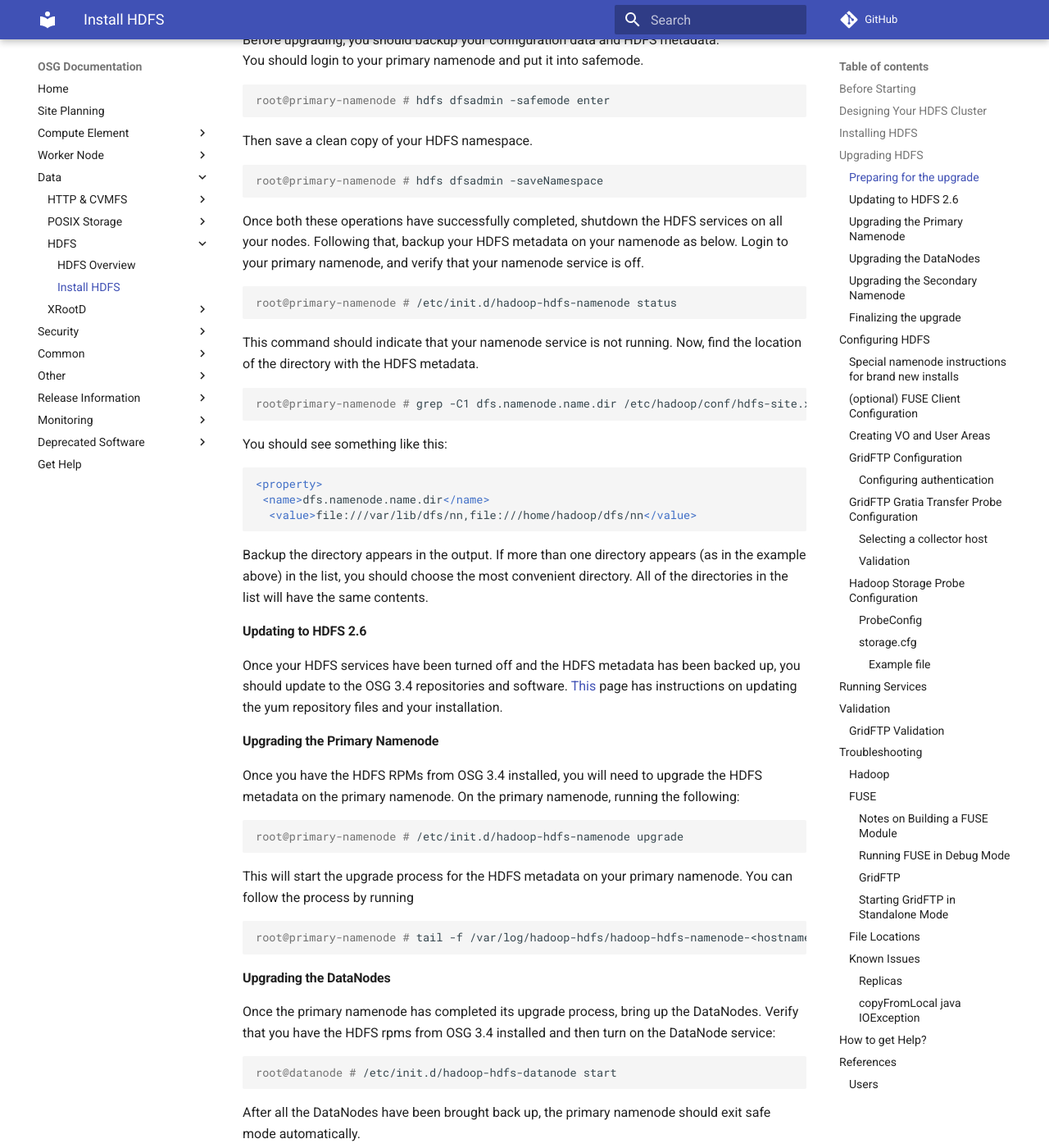
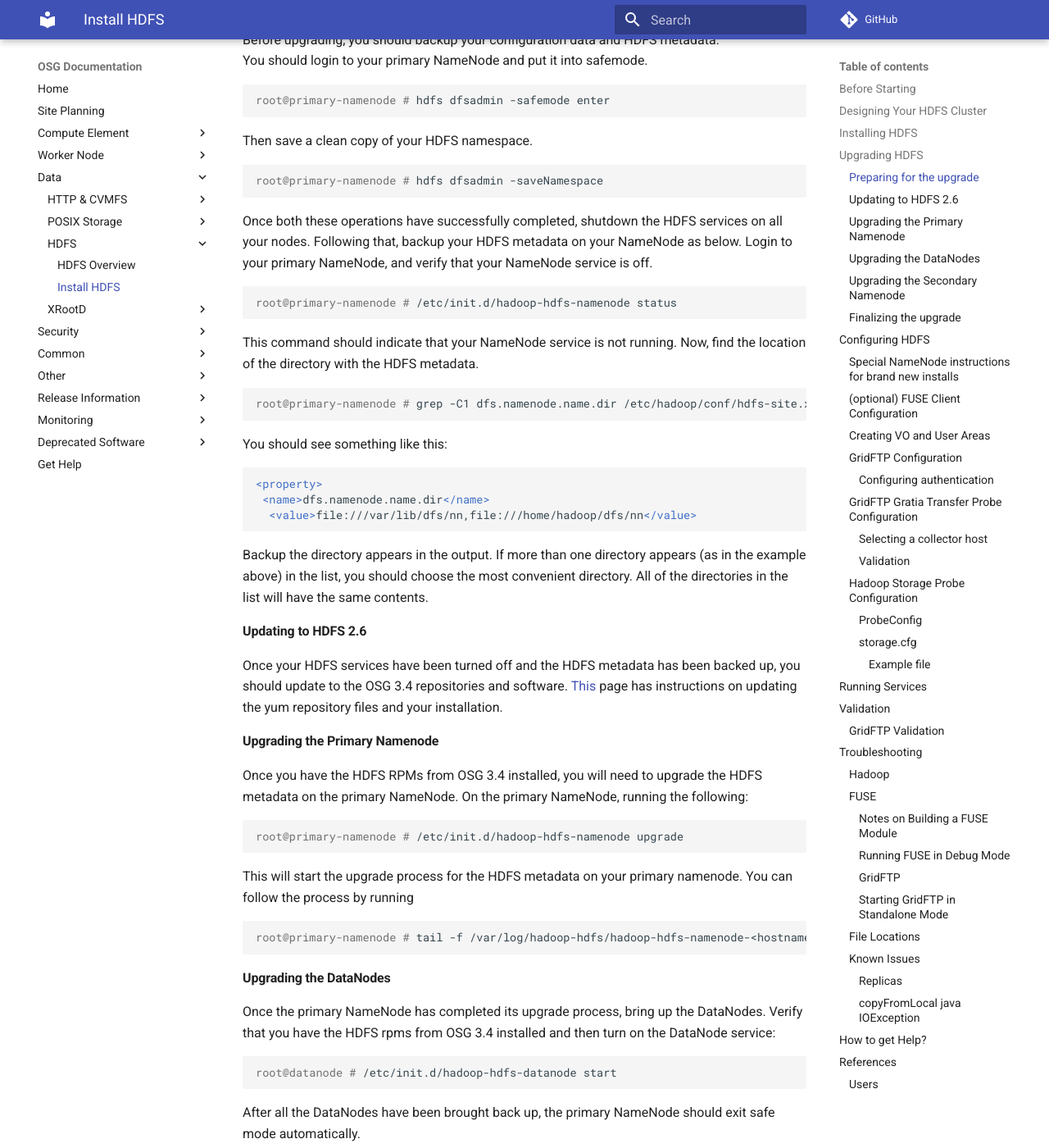
Before and after one commit to osg-htc/docs, an MkDocs documentation site: the page built from docs/data/install-hadoop.md, in a window 1280 px wide and 1400 px high, scrolled down 2449 px. Shown: the whole window at 82% size. Built offline with MkDocs 1.6.1 and Material for MkDocs 9.7.7, drawn with Linux system fonts in a browser that asks for light colours; comment, search, counter and statistics services are not loaded; old or Windows-style settings are respelled for this version of MkDocs; some of the changed text lies outside the part shown.

````diff
--- a/docs/data/install-hadoop.md
+++ b/docs/data/install-hadoop.md
@@ -34,7 +34,7 @@ There are several important components to an HDFS installation:
     It houses all the meta-data for the hadoop cluster.
 -   **Secondary NameNode (optional)**: This is a secondary machine that periodically merges updates to the HDFS file
     system back into the `fsimage`.
-    It must share a directory with the primary namenode to exchange filesystem checkpoints.
+    It must share a directory with the primary NameNode to exchange filesystem checkpoints.
     An HDFS installation with a Secondary NameNode dramatically improves startup and restart times.
 -   **DataNode**: You will have many DataNodes. Each DataNode stores large blocks of files to for the hadoop cluster.
 -   **Client**: This is a documentation shorthand that refers to any machine with the hadoop client commands or
@@ -78,14 +78,14 @@ The upgrade process occurs in several steps:
 
 1. Preparing for the upgrade
 1. Updating to HDFS from OSG 3.4
-1. Upgrading the namenodes
+1. Upgrading the NameNodes
 1. Upgrading the DataNodes
 1. Finalizing the upgrade
 
 #### Preparing for the upgrade
 
 Before upgrading, you should backup your configuration data and HDFS metadata.
-You should login to your primary namenode and put it into safemode.
+You should login to your primary NameNode and put it into safemode.
 
 ``` console
 root@primary-namenode # hdfs dfsadmin -safemode enter
@@ -98,14 +98,14 @@ root@primary-namenode # hdfs dfsadmin -saveNamespace
 ```
 
 Once both these operations have successfully completed, shutdown the HDFS services on all your nodes.
-Following that, backup your HDFS metadata on your namenode as below.
-Login to your primary namenode, and verify that your namenode service is off.
+Following that, backup your HDFS metadata on your NameNode as below.
+Login to your primary NameNode, and verify that your NameNode service is off.
 
 ``` console
 root@primary-namenode # /etc/init.d/hadoop-hdfs-namenode status
 ```
 
-This command should indicate that your namenode service is not running.
+This command should indicate that your NameNode service is not running.
 Now, find the location of the directory with the HDFS metadata.
 
 ``` console
@@ -133,8 +133,8 @@ instructions on updating the yum repository files and your installation.
 
 #### Upgrading the Primary Namenode
 
-Once you have the HDFS RPMs from OSG 3.4 installed, you will need to upgrade the HDFS metadata on the primary namenode.
-On the primary namenode, running the following:
+Once you have the HDFS RPMs from OSG 3.4 installed, you will need to upgrade the HDFS metadata on the primary NameNode.
+On the primary NameNode, running the following:
 
 ``` console
 root@primary-namenode # /etc/init.d/hadoop-hdfs-namenode upgrade
@@ -149,14 +149,14 @@ root@primary-namenode # tail -f /var/log/hadoop-hdfs/hadoop-hdfs-namenode-<hostn
 
 #### Upgrading the DataNodes
 
-Once the primary namenode has completed its upgrade process, bring up the DataNodes.
+Once the primary NameNode has completed its upgrade process, bring up the DataNodes.
 Verify that you have the HDFS rpms from OSG 3.4 installed and then turn on the DataNode service:
 
 ``` console
 root@datanode # /etc/init.d/hadoop-hdfs-datanode start
 ```
 
-After all the DataNodes have been brought back up, the primary namenode should exit safe mode automatically.
+After all the DataNodes have been brought back up, the primary NameNode should exit safe mode automatically.
 You can check on the safe mode status by running:
 
 ``` console
@@ -165,8 +165,8 @@ root@primary-namenode # hdfs dfsadmin -safemode get
 
 #### Upgrading the Secondary Namenode
 
-Once the primary namenode has exited safe mode, verify that the secondary namenode has the HDFS rpms from OSG 3.4.
-Once that is done, turn on the secondary namenode service:
+Once the primary NameNode has exited safe mode, verify that the secondary NameNode has the HDFS rpms from OSG 3.4.
+Once that is done, turn on the secondary NameNode service:
 
 ``` console
 root@secondary-namenode # /etc/init.d/hadoop-hdfs-secondarynamenode start
@@ -184,7 +184,7 @@ Configuring HDFS
 ----------------
 
 !!! note
-    Needed by: Hadoop namenode, Hadoop DataNodes, Hadoop client, GridFTP
+    Needed by: Hadoop NameNode, Hadoop DataNodes, Hadoop client, GridFTP
 
 Hadoop configuration is needed by every node in the hadoop cluster. However, in most cases, you can do the configuration once and copy it to all nodes in the cluster (possibly using your favorite configuration management tool). Special configuration for various special components is given in the below sections.
 
@@ -193,7 +193,7 @@ Hadoop configuration is stored in `/etc/hadoop/conf`. However, by default, these
 |                 |                            |                                  |                                                                                           |
 |-----------------|----------------------------|----------------------------------|-------------------------------------------------------------------------------------------|
 | File            | Setting                    | Example                          | Comments                                                                                  |
-| `core-site.xml` | fs.default.name            | hdfs://namenode.domain.tld.:9000 | This is the address of the namenode                                                       |
+| `core-site.xml` | fs.default.name            | hdfs://namenode.domain.tld.:9000 | This is the address of the NameNode                                                       |
 | `core-site.xml` | hadoop.tmp.dir             | /data/scratch                    | Scratch temp directory used by Hadoop                                                     |
 | `core-site.xml` | hadoop.log.dir             | /var/log/hadoop-hdfs             | Log directory used by Hadoop                                                              |
 | `core-site.xml` | dfs.umaskmode              | 002                              | umask for permissions used by default                                                     |
@@ -201,15 +201,15 @@ Hadoop configuration is stored in `/etc/hadoop/conf`. However, by default, these
 | `hdfs-site.xml` | dfs.replication            | 2                                | Default replication factor. Generally the same as dfs.replication.min/max                 |
 | `hdfs-site.xml` | dfs.datanode.du.reserved   | 100000000                        | How much free space hadoop will reserve for non-Hadoop usage                              |
 | `hdfs-site.xml` | dfs.datanode.handler.count | 20                               | Number of server threads for DataNodes. Increase if you have many more client connections |
-| `hdfs-site.xml` | dfs.namenode.handler.count | 40                               | Number of server threads for namenodes. Increase if you need more connections             |
+| `hdfs-site.xml` | dfs.namenode.handler.count | 40                               | Number of server threads for NameNodes. Increase if you need more connections             |
 | `hdfs-site.xml` | dfs.http.address           | namenode.domain.tld.:50070       | Web address for dfs health monitoring page                                                |
 
 See <http://hadoop.apache.org/docs/stable/hadoop-project-dist/hadoop-hdfs/hdfs-default.xml> for more parameters to configure.
 
 !!! note
-    Namenodes must have a `/etc/hosts_exclude` present
+    NameNodes must have a `/etc/hosts_exclude` present
 
-#### Special namenode instructions for brand new installs
+#### Special NameNode instructions for brand new installs
 
 If this is a new installation (%RED%and only if this is a brand new installation%ENDCOLOR%), you should run the following command as the `hdfs` user. (Otherwise, be sure to `chown` your storage directory to hdfs after running):
 
@@ -217,7 +217,7 @@ If this is a new installation (%RED%and only if this is a brand new installation
 hadoop namenode -format
 ```
 
-This will initialize the storage directory on your namenode
+This will initialize the storage directory on your NameNode
 
 ### (optional) FUSE Client Configuration ###
 
@@ -392,7 +392,7 @@ Look for any abnormal termination and report it if it is a non-trivial site issu
 ### Hadoop Storage Probe Configuration ###
 
 !!! note
-    This is only needed by the Hadoop Namenode
+    This is only needed by the Hadoop NameNode
 
 Here are the most relevant file and directory locations:
 
@@ -491,8 +491,8 @@ The relevant service for each node is as follows:
 
 | Node               | Service                       |
 | :----------------- | :---------------------------- |
-| Primary Namenode   | hadoop-hdfs-namenode          |
-| Secondary Namenode | hadoop-hdfs-secondarynamenode |
+| Primary NameNode   | hadoop-hdfs-namenode          |
+| Secondary NameNode | hadoop-hdfs-secondarynamenode |
 | DataNode           | hadoop-hdfs-datanode          |
 | GridFTP            | globus-gridftp-server         |
 
@@ -501,7 +501,7 @@ The relevant service for each node is as follows:
 Validation
 ----------
 
-The first thing you may want to do after installing and starting your primary namenode is to verify that the web interface works. In your web browser go to:
+The first thing you may want to do after installing and starting your primary NameNode is to verify that the web interface works. In your web browser go to:
 
 ``` file
 http://%RED%namenode.hostname%ENDCOLOR%:50070/dfshealth.jsp
@@ -919,7 +919,7 @@ The standalone server runs on port 5002, handles a single GridFTP request, and w
 | Hadoop                                                | runtime config files                                                  | `/etc/hadoop/conf/*`                                | Maybe                             |
 | Hadoop                                                | System binaries                                                       | `/usr/bin/hadoop`                                   | No                                |
 | Hadoop                                                | JARs                                                                  | `/usr/lib/hadoop/*`                                 | No                                |
-| Hadoop                                                | runtime config files                                                  | `/etc/hosts_exclude`                                | Yes, must be present on namenodes |
+| Hadoop                                                | runtime config files                                                  | `/etc/hosts_exclude`                                | Yes, must be present on NameNodes |
 | GridFTP                                               | Log files                                                             | `/var/log/gridftp-auth.log`, `/var/log/gridftp.log` | No                                |
 | GridFTP| init.d script                                | `/etc/init.d/globus-gridftp-server`                                   | No                                                  |
 | GridFTP| runtime config files                         | `/etc/gridftp-hdfs/*`, `/etc/sysconfig/gridftp-hdfs`                  | Maybe                                               |
````
